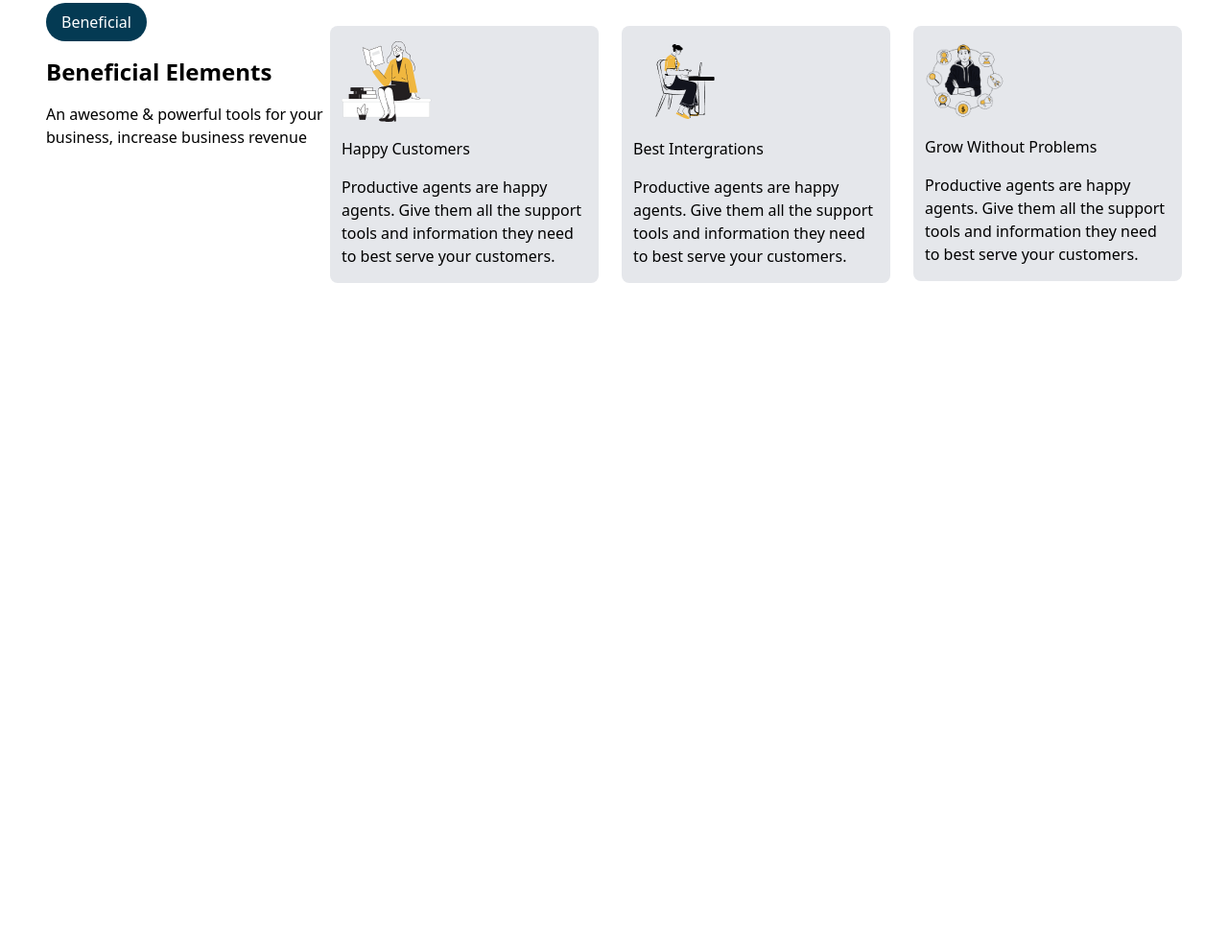
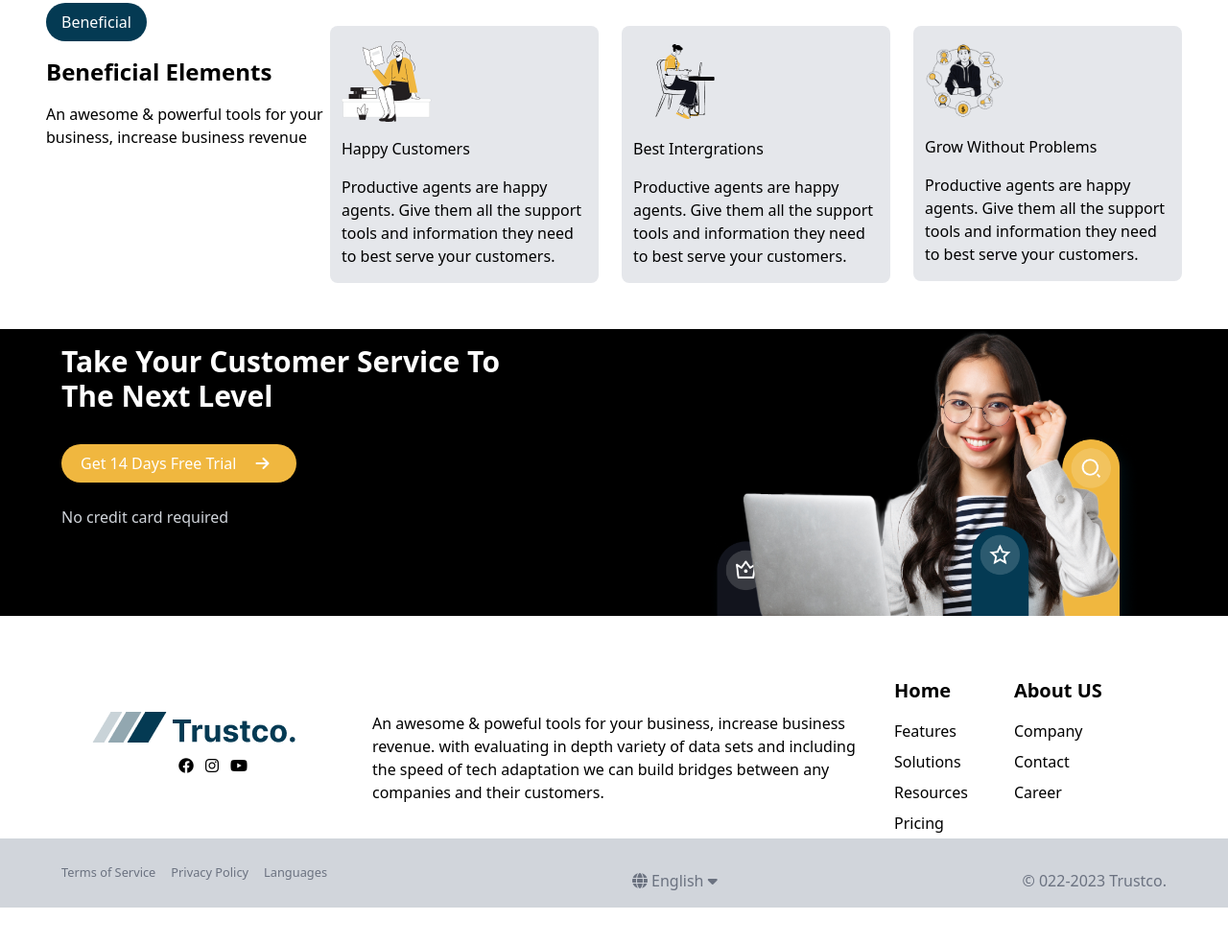
Before and after one commit to Amankumar977/TailwindProject, a website: page src/Advance2.html in a window 1280 px wide. Shown: the part 1662-2646 px from the top of the page at 96% size. After the commit the page ends 2608 px from the top, so only its background shows below. Drawn offline with Linux system fonts and the light colour scheme.

Commit message:
Added the About us and footer bar

```diff
--- a/src/Advance2.html
+++ b/src/Advance2.html
@@ -57,7 +57,7 @@
             </p>
             <div class="py-4 w-fit ml-16 md:ml-0">
               <button class="bg-[#043A53] px-5 py-2 rounded-full text-white">
-                Explore More
+                Explore Our Works
                 <span class="px-2 bg-[#062c3e] rounded-full py-1 ml-2"
                   ><i class="fa-solid fa-arrow-right"></i
                 ></span>
@@ -199,10 +199,86 @@
           </div>
         </div>
       </section>
+      <!-- Benefits section -->
+      <section>
+        <div class="bg-black w-full text-white">
+          <div class="container mx-auto flex flex-wrap justify-between px-16">
+            <div class="w-[30rem] space-y-6">
+              <h1 class="text-3xl font-bold mt-4">
+                Take Your Customer Service To The Next Level
+              </h1>
+              <div>
+                <button
+                  class="bg-[#F0B73F] px-5 py-2 mt-8 rounded-full text-white block">
+                  Get 14 Days Free Trial
+                  <span class="px-2 rounded-full py-1 ml-2"
+                    ><i class="fa-solid fa-arrow-right"></i
+                  ></span>
+                </button>
+              </div>
+              <div class="mt-[80px] text-gray-300">No credit card required</div>
+            </div>
+            <div class="w-[30rem]">
+              <img src="/src/assets/Decorations.png" alt="" />
+            </div>
+          </div>
+        </div>
+      </section>
+      <!-- Contact Details -->
+      <section
+        class="container mx-auto flex flex-col md:flex-row items-center px-8 md:px-24 md:justify-between mt-8 md:gap-10 space-y-8">
+        <div class="md:w-[20rem]">
+          <img src="/src/assets/Logo.png" alt="logoOfTrustco." />
+          <div class="flex mt-4 gap-3 justify-center">
+            <i class="fa-brands fa-facebook cursor-pointer"></i>
+            <i class="fa-brands fa-instagram cursor-pointer"></i>
+            <i class="fa-brands fa-youtube cursor-pointer"></i>
+          </div>
+        </div>
+        <div class="md:w-[40rem]">
+          <article>
+            <p>
+              An awesome & poweful tools for your business, increase business
+              revenue. with evaluating in depth variety of data sets and
+              including the speed of tech adaptation we can build bridges
+              between any companies and their customers.
+            </p>
+          </article>
+        </div>
+        <div class="flex gap-12 md:w-[20rem]">
+          <div>
+            <h3 class="font-bold text-xl mb-3">Home</h3>
+            <ul>
+              <li class="py-1">Features</li>
+              <li class="py-1">Solutions</li>
+              <li class="py-1">Resources</li>
+              <li class="py-1">Pricing</li>
+            </ul>
+          </div>
+          <div>
+            <h3 class="font-bold text-xl mb-3">About US</h3>
+            <ul>
+              <li class="py-1">Company</li>
+              <li class="py-1">Contact</li>
+              <li class="py-1">Career</li>
+            </ul>
+          </div>
+        </div>
+      </section>
     </main>
-
-    <!-- =============================== -->
-
-    <div class="mb-[200rem]"></div>
+    <footer
+      class="bg-gray-300 text-center space-y-4 px-10 md:px-16 sm:flex sm:justify-between md:items-center text-gray-500 py-4">
+      <div class="flex justify-between gap-5 sm:gap-4 text-[0.8rem]">
+        <div class="">Terms of Service</div>
+        <div class="">Privacy Policy</div>
+        <div class="">Languages</div>
+      </div>
+      <div>
+        <i class="fa-solid fa-globe"></i>
+        <span>English </span>
+        <i class="fa-sharp fa-solid fa-caret-down"></i>
+      </div>
+      <div>&#169; 022-2023 Trustco.</div>
+    </footer>
   </body>
 </html>
```
Also changed, not shown: dist/output.css.
